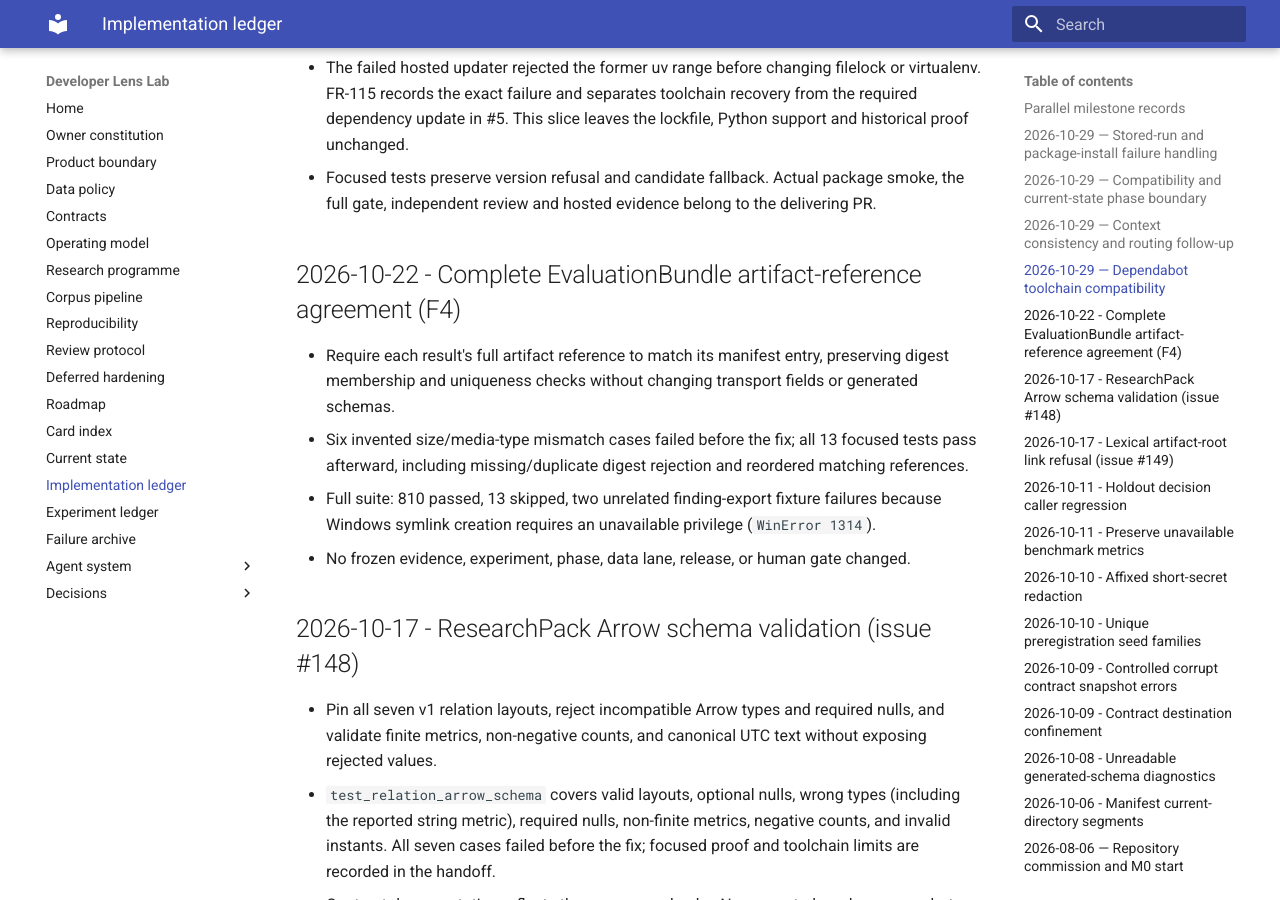
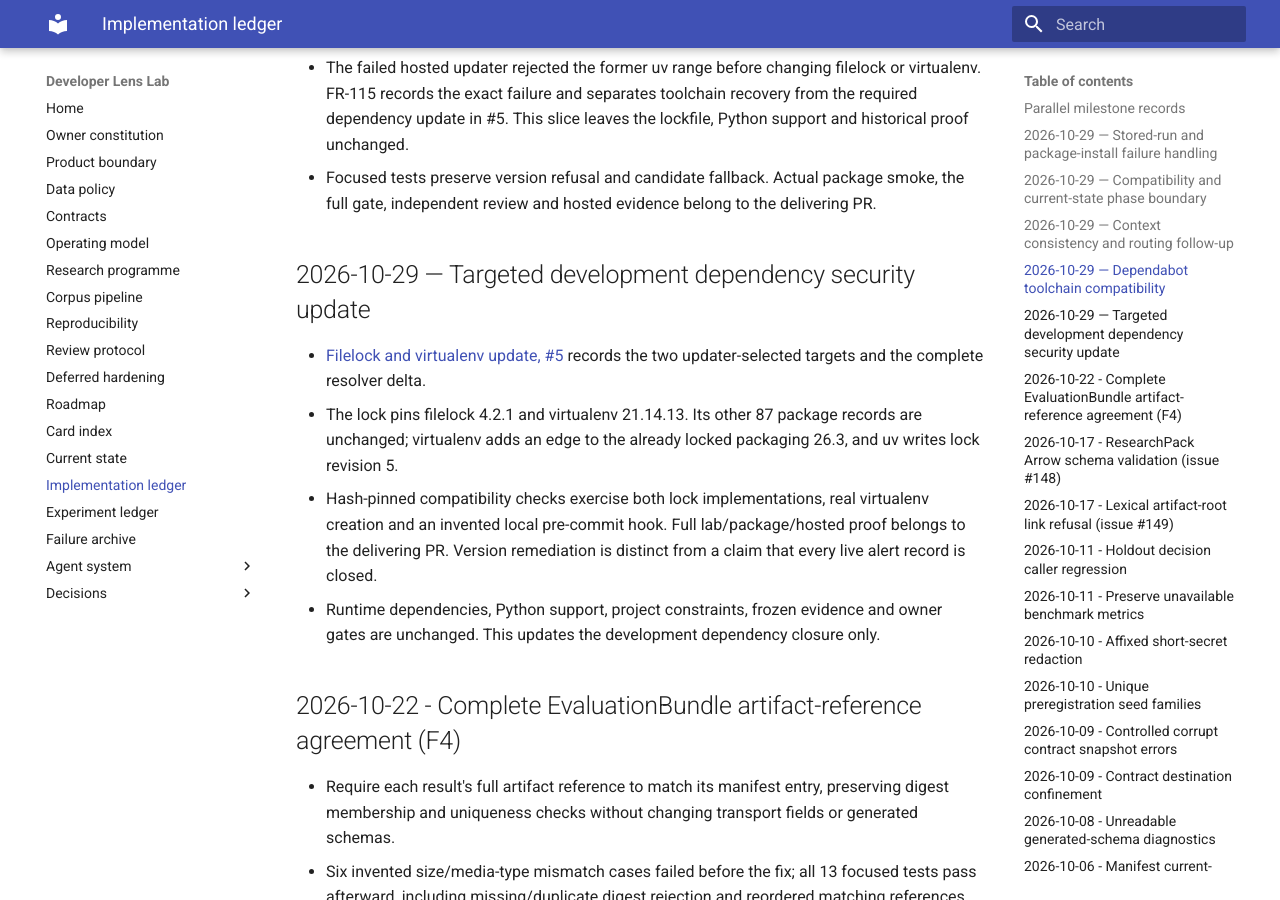
Before and after one commit to Chris0Jeky/developer-lens-lab, an MkDocs documentation site: the page built from docs/IMPLEMENTATION_LEDGER.md, in a window 1280 px wide and 900 px high, scrolled down 1717 px. Built offline with MkDocs 1.6.1 and Material for MkDocs 9.7.7, drawn with Linux system fonts in a browser that asks for light colours.

Commit message:
chore: update targeted filelock and virtualenv security dependencies

```diff
--- a/docs/IMPLEMENTATION_LEDGER.md
+++ b/docs/IMPLEMENTATION_LEDGER.md
@@ -52,6 +52,18 @@ without moving review, CI, or merge gates.
   update in #5. This slice leaves the lockfile, Python support and historical proof unchanged.
 - Focused tests preserve version refusal and candidate fallback. Actual package smoke, the full
   gate, independent review and hosted evidence belong to the delivering PR.
+
+## 2026-10-29 — Targeted development dependency security update
+
+- [Filelock and virtualenv update, #5](implementation/2026-10-29-5-security-dependencies.md)
+  records the two updater-selected targets and the complete resolver delta.
+- The lock pins filelock 4.2.1 and virtualenv 21.14.13. Its other 87 package records are unchanged;
+  virtualenv adds an edge to the already locked packaging 26.3, and uv writes lock revision 5.
+- Hash-pinned compatibility checks exercise both lock implementations, real virtualenv creation
+  and an invented local pre-commit hook. Full lab/package/hosted proof belongs to the delivering
+  PR. Version remediation is distinct from a claim that every live alert record is closed.
+- Runtime dependencies, Python support, project constraints, frozen evidence and owner gates
+  are unchanged. This updates the development dependency closure only.
 
 ## 2026-10-22 - Complete EvaluationBundle artifact-reference agreement (F4)
 
```
Also changed, not shown: docs/CURRENT_STATE.md (+9 -6 lines), docs/implementation/2026-10-29-5-security-dependencies.md (added, +75 -0 lines), 1 other file.
